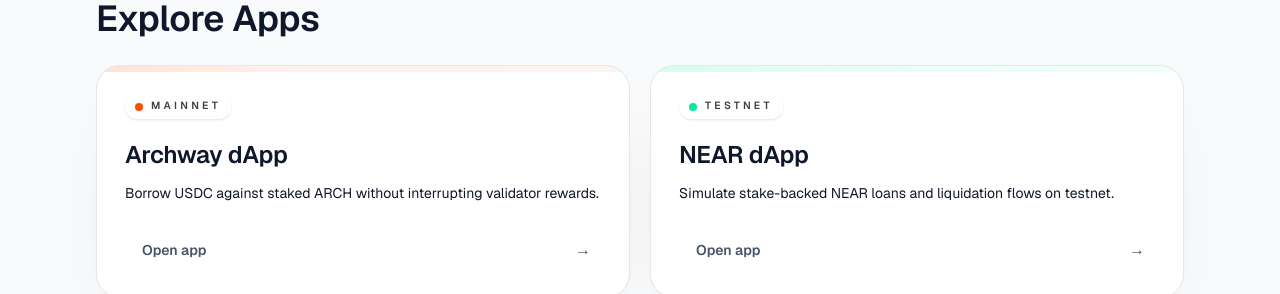
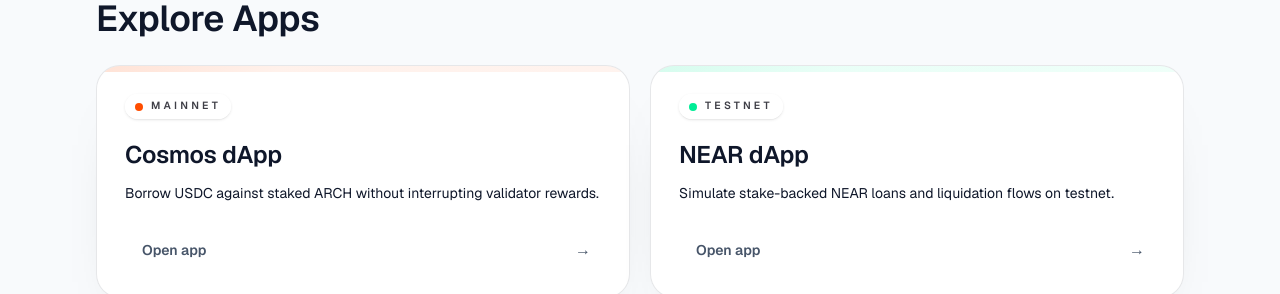
Before and after one commit to sudostake/sudostake_web, a Next.js app: page / in a window 1280 px wide. Shown: the part 780-1074 px from the top of the page. Built offline with nearby package versions, Linux system fonts and the light colour scheme.

Commit message:
Update Cosmos dApp network details
Changed the network name from 'Archway dApp' to 'Cosmos dApp' and updated the href to the new Cosmos dApp URL.

```diff
--- a/app/components/NetworkSection.tsx
+++ b/app/components/NetworkSection.tsx
@@ -13,8 +13,8 @@
 
 const networks: Network[] = [
   {
-    name: "Archway dApp",
-    href: "https://sudostake-web-cosmos--sudostake.us-east4.hosted.app",
+    name: "Cosmos dApp",
+    href: "https://cosmos.sudostake.com",
     status: "Mainnet",
     description:
       "Borrow USDC against staked ARCH without interrupting validator rewards.",
```
